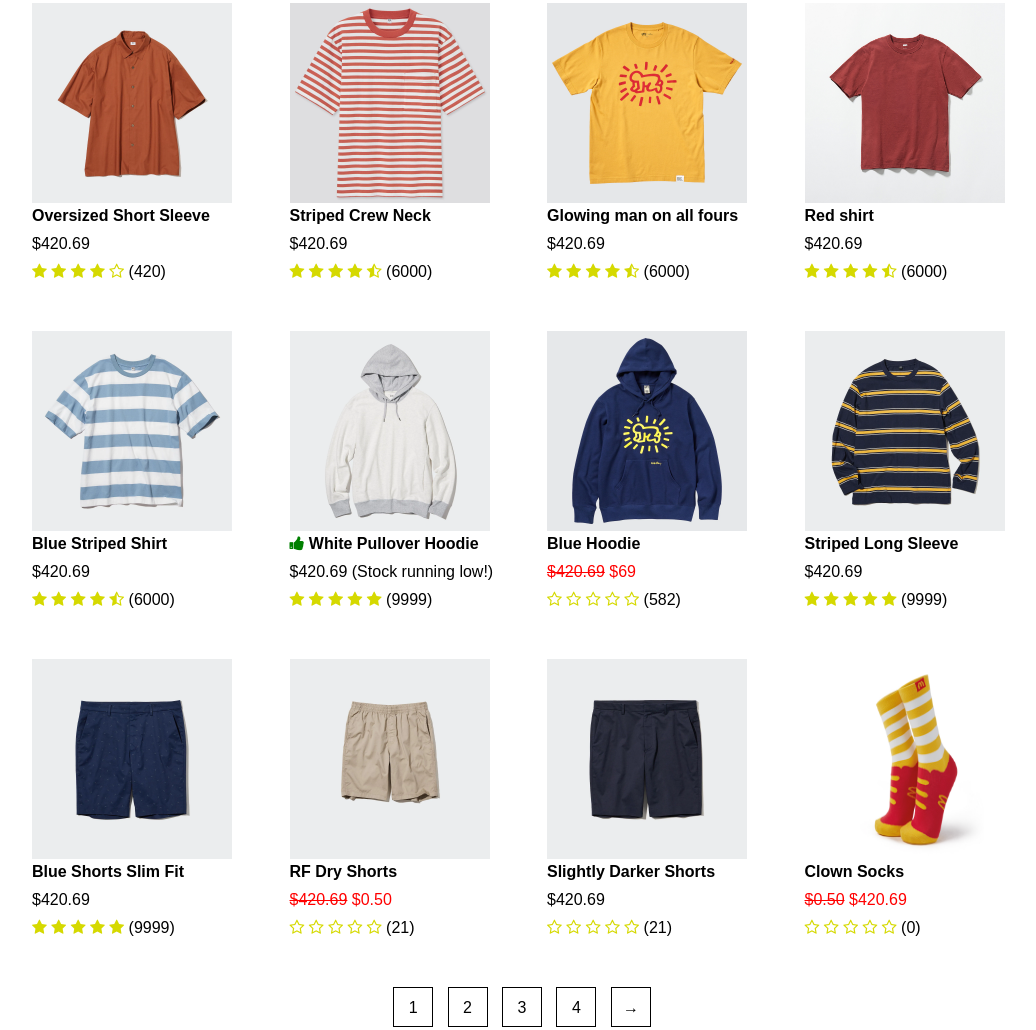
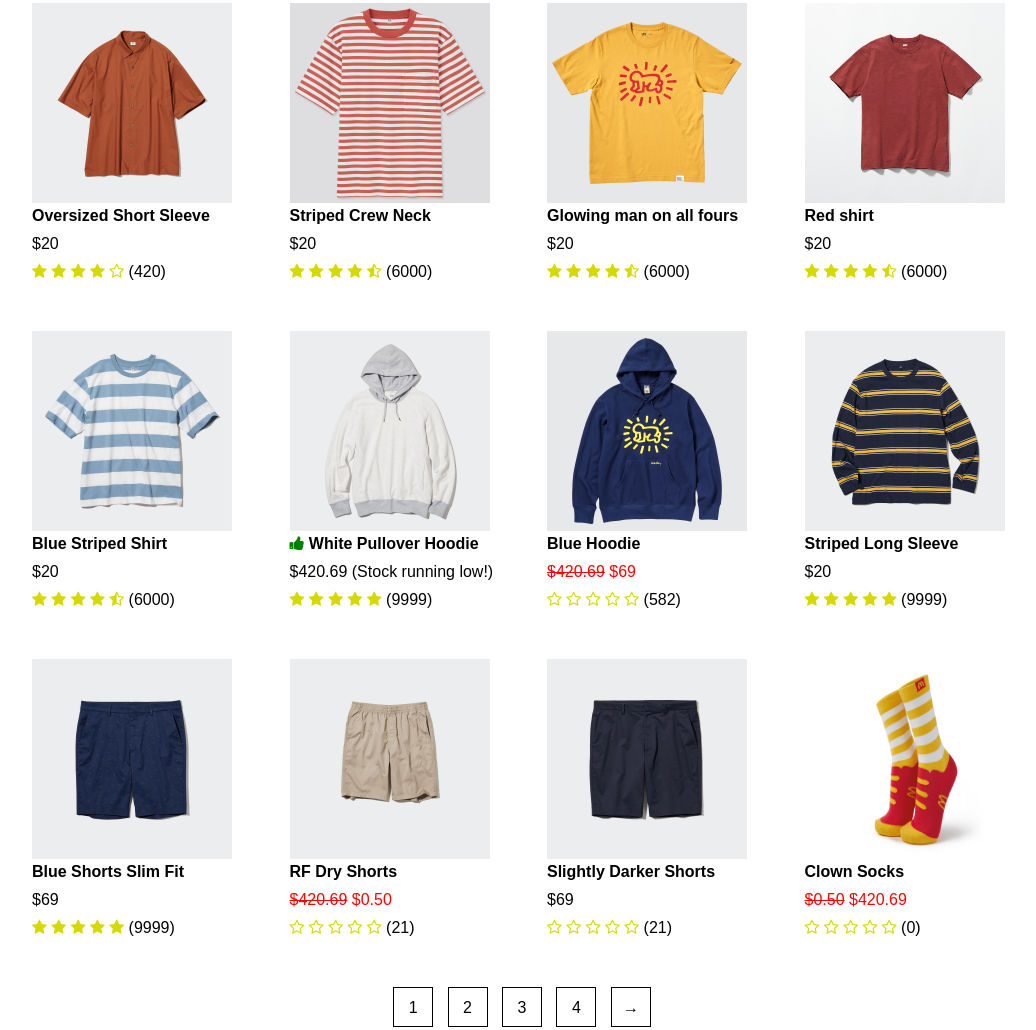
Before and after one commit to ridzalirfan/ASG1, a plain HTML site: page merch.html in a window 1280 px wide. Shown: the part 325-1355 px from the top of the page, without its empty margins (123-1159 px from the left). Drawn offline with Linux system fonts and the light colour scheme.

Commit message:
Prices nerfed

```diff
--- a/merch.html
+++ b/merch.html
@@ -36,7 +36,7 @@
         <div class="col-4">
             <a href="temp, product detail page"><img src="Pics/goods_27_449540.jpg" height="200px" width="200px"></a>
             <h4>Oversized Short Sleeve</h4>
-            <p1>$420.69</p1>
+            <p1>$20</p1>
             <div class="rating">
                 <i class="fa fa-star"></i>
                 <i class="fa fa-star"></i>
@@ -49,7 +49,7 @@
         <div class="col-4">
             <a href="temp, product detail page"><img src="Pics/goods_26_433032.jpg" height="200px" width="200px"></a>
             <h4>Striped Crew Neck</h4>
-            <p1>$420.69</p1>
+            <p1>$20</p1>
             <div class="rating">
                 <i class="fa fa-star"></i>
                 <i class="fa fa-star"></i>
@@ -62,7 +62,7 @@
         <div class="col-4">
             <a href="temp, product detail page"><img src="Pics/goods_45_446367.jpg" height="200px" width="200px"></a>
             <h4>Glowing man on all fours</h4>
-            <p1>$420.69</p1>
+            <p1>$20</p1>
             <div class="rating">
                 <i class="fa fa-star"></i>
                 <i class="fa fa-star"></i>
@@ -76,7 +76,7 @@
         <div class="col-4">
             <a href="temp, product detail page"><img src="Pics/contentsArea_itemimg_16.jpg" height="200px" width="200px"></a>
             <h4>Red shirt</h4>
-            <p1>$420.69</p1><br>
+            <p1>$20</p1><br>
             <div class="rating">
                 <i class="fa fa-star"></i>
                 <i class="fa fa-star"></i>
@@ -90,7 +90,7 @@
         <div class="col-4">
             <a href="temp, product detail page"><img src="Pics/sggoods_61_449849.jpg" height="200px" width="200px"></a>
             <h4>Blue Striped Shirt</h4>
-            <p1>$420.69</p1>
+            <p1>$20</p1>
             <div class="rating">
                 <i class="fa fa-star"></i>
                 <i class="fa fa-star"></i>
@@ -132,7 +132,7 @@
         <div class="col-4">
             <a href="temp, product detail page"><img src="Pics/stripedlong.jpg" height="200px" width="200px"></a>
             <h4>Striped Long Sleeve</h4>
-            <p1>$420.69</p1>
+            <p1>$20</p1>
             <div class="rating">
                 <i class="fa fa-star"></i>
                 <i class="fa fa-star"></i>
@@ -146,7 +146,7 @@
         <div class="col-4">
             <a href="temp, product detail page"><img src="Pics/pants1.jpg" height="200px" width="200px"></a>
             <h4>Blue Shorts Slim Fit</h4>
-            <p1>$420.69</p1>
+            <p1>$69</p1>
             <div class="rating">
                 <i class="fa fa-star"></i>
                 <i class="fa fa-star"></i>
@@ -174,7 +174,7 @@
         <div class="col-4">
             <a href="temp, product detail page"><img src="Pics/shorts2.jpg" height="200px" width="200px"></a>
             <h4>Slightly Darker Shorts</h4>
-            <p1>$420.69</p1>
+            <p1>$69</p1>
             <div class="rating">
                 <i class="fa fa-star-o"></i>
                 <i class="fa fa-star-o"></i>
```
